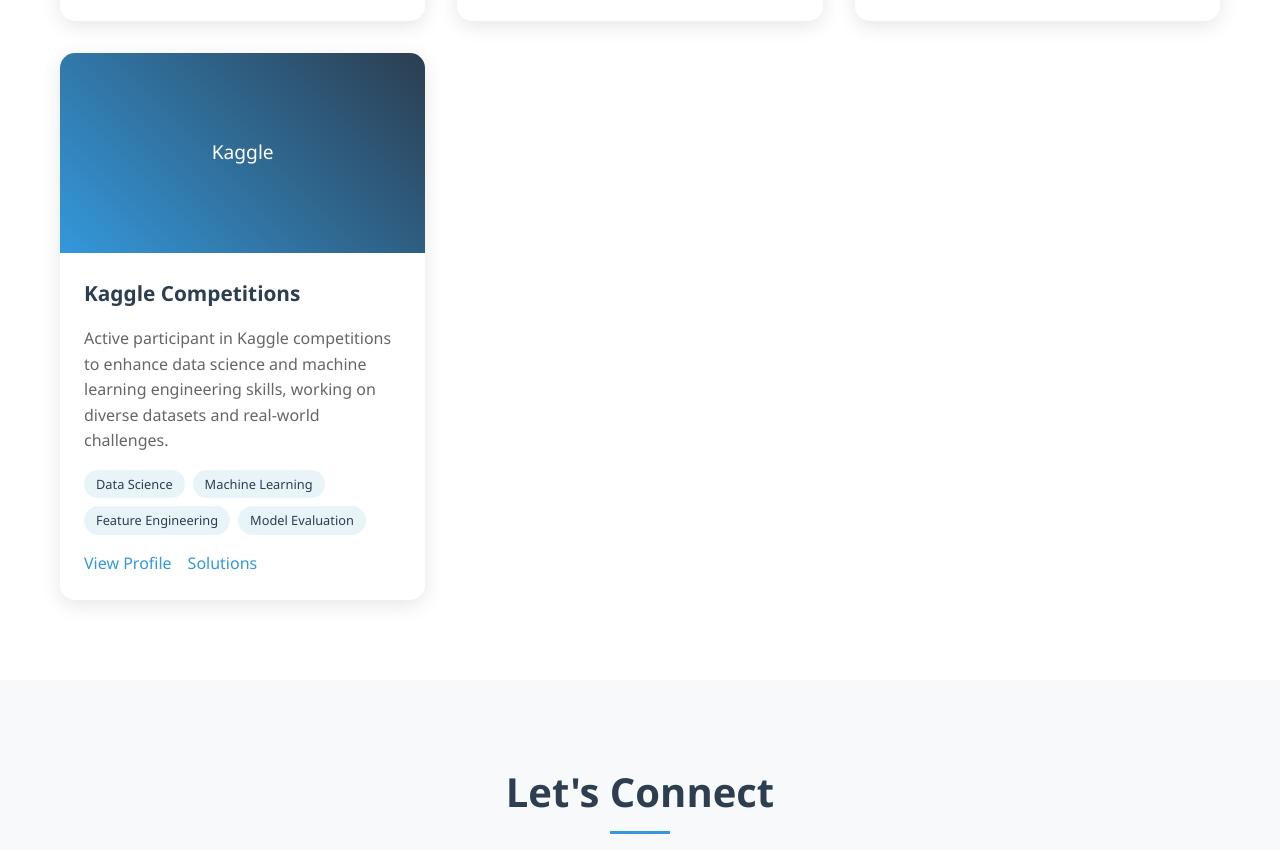
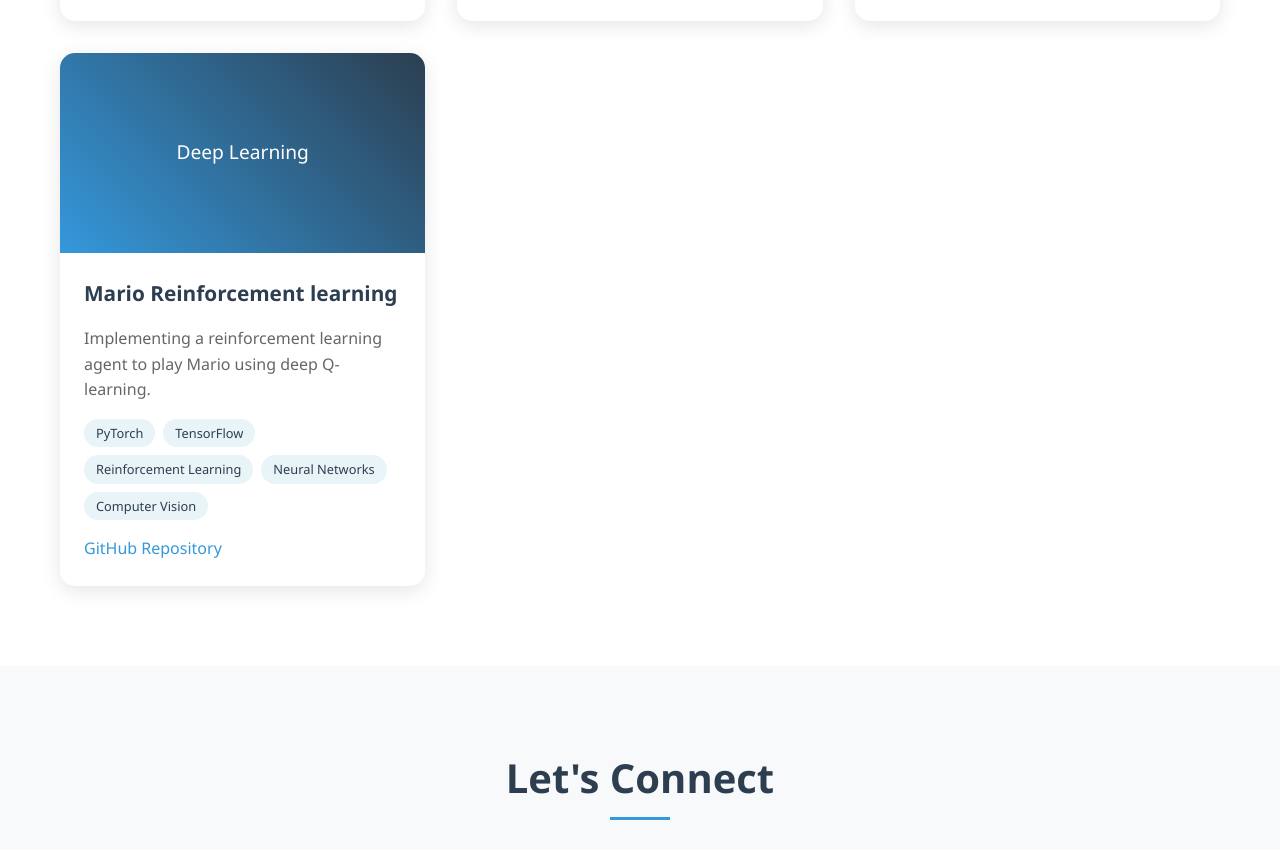
Before and after one commit to HugoGabrielidis16/HugoGabrielidis16.github.io, a plain HTML site: page index.html in a window 1280 px wide. Shown: the part 2789-3639 px from the top of the page. Drawn offline with Linux system fonts and the light colour scheme.

Commit message:
[CHANGE] kaggle -> Mario-RL

```diff
--- a/index.html
+++ b/index.html
@@ -180,6 +180,26 @@
 
                     <div class="project-card">
                         <div class="project-image">
+                            <div class="project-placeholder">Deep Learning</div>
+                        </div>
+                        <div class="project-content">
+                            <h3>Mario Reinforcement learning</h3>
+                            <p>Implementing a reinforcement learning agent to play Mario using deep Q-learning.</p>
+                            <div class="project-tech">
+                                <span class="tech-tag">PyTorch</span>
+                                <span class="tech-tag">TensorFlow</span>
+                                <span class="tech-tag">Reinforcement Learning</span>
+                                <span class="tech-tag">Neural Networks</span>
+                                <span class="tech-tag">Computer Vision</span>
+                            </div>
+                            <div class="project-links">
+                                <a href="https://github.com/HugoGabrielidis16/Mario-RL" class="project-link">GitHub Repository</a>
+                            </div>
+                        </div>
+                    </div>
+
+                    <!-- <div class="project-card">
+                        <div class="project-image">
                             <div class="project-placeholder">Kaggle</div>
                         </div>
                         <div class="project-content">
@@ -196,7 +216,7 @@
                                 <a href="https://github.com/HugoGabrielidis16/" class="project-link">Solutions</a>
                             </div>
                         </div>
-                    </div>
+                    </div> -->
                 </div>
             </div>
         </section>
```
